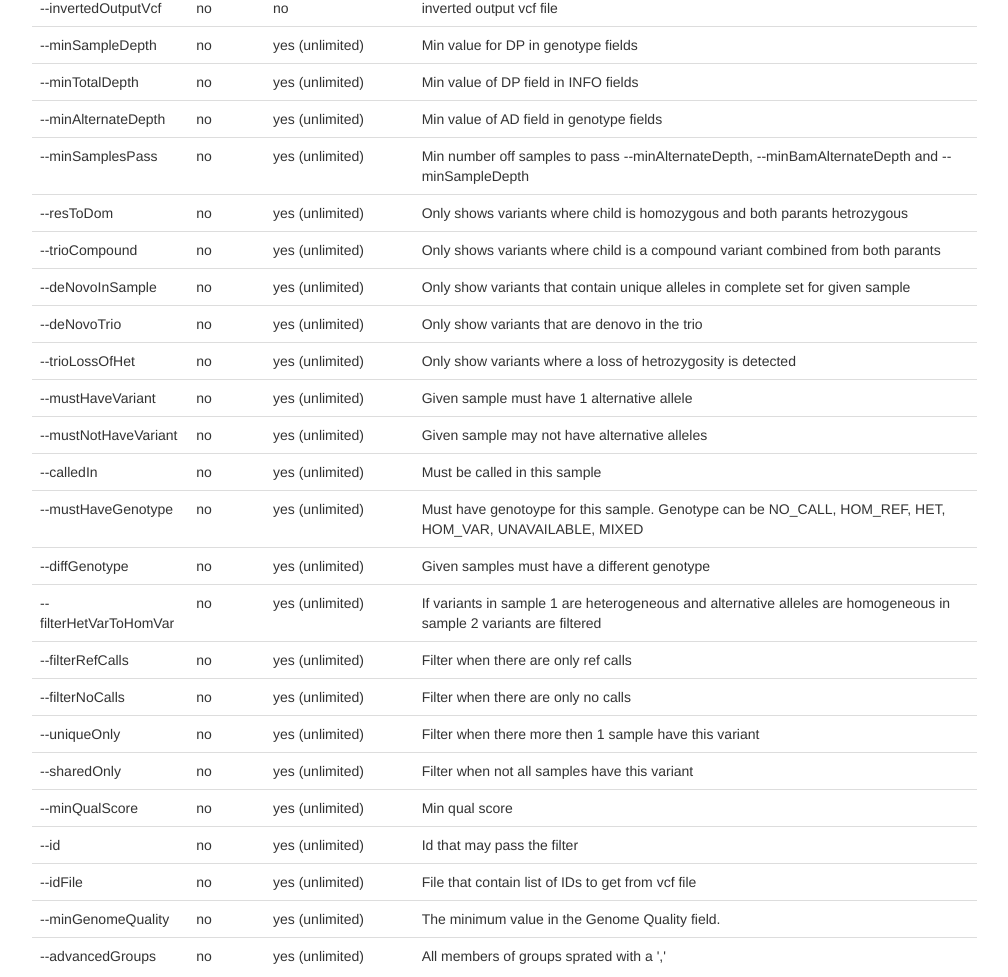
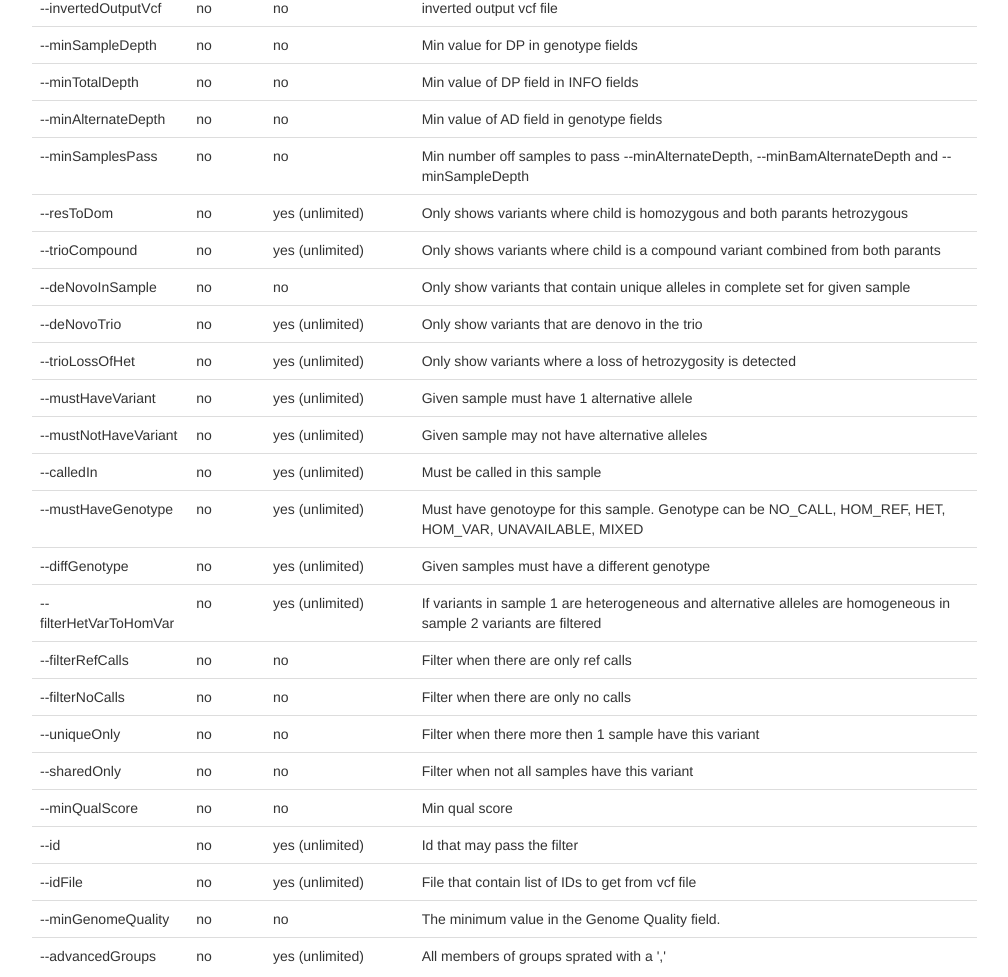
Before and after one commit to biopet/vcffilter, a plain HTML site: page develop/index.html in a window 1280 px wide. Shown: the part 993-1970 px from the top of the page, without its empty margins (233-1241 px from the left). Drawn offline with nearby package versions, Linux system fonts and the light colour scheme.

Commit message:
updated site

```diff
--- a/develop/index.html
+++ b/develop/index.html
@@ -157,25 +157,25 @@
             <tr>
               <td>--minSampleDepth</td>
               <td>no</td>
-              <td>yes (unlimited)</td>
+              <td>no</td>
               <td>Min value for DP in genotype fields</td>
             </tr>
             <tr>
               <td>--minTotalDepth</td>
               <td>no</td>
-              <td>yes (unlimited)</td>
+              <td>no</td>
               <td>Min value of DP field in INFO fields</td>
             </tr>
             <tr>
               <td>--minAlternateDepth</td>
               <td>no</td>
-              <td>yes (unlimited)</td>
+              <td>no</td>
               <td>Min value of AD field in genotype fields</td>
             </tr>
             <tr>
               <td>--minSamplesPass</td>
               <td>no</td>
-              <td>yes (unlimited)</td>
+              <td>no</td>
               <td>Min number off samples to pass --minAlternateDepth, --minBamAlternateDepth and --minSampleDepth</td>
             </tr>
             <tr>
@@ -193,7 +193,7 @@
             <tr>
               <td>--deNovoInSample</td>
               <td>no</td>
-              <td>yes (unlimited)</td>
+              <td>no</td>
               <td>Only show variants that contain unique alleles in complete set for given sample</td>
             </tr>
             <tr>
@@ -247,31 +247,31 @@
             <tr>
               <td>--filterRefCalls</td>
               <td>no</td>
-              <td>yes (unlimited)</td>
+              <td>no</td>
               <td>Filter when there are only ref calls</td>
             </tr>
             <tr>
               <td>--filterNoCalls</td>
               <td>no</td>
-              <td>yes (unlimited)</td>
+              <td>no</td>
               <td>Filter when there are only no calls</td>
             </tr>
             <tr>
               <td>--uniqueOnly</td>
               <td>no</td>
-              <td>yes (unlimited)</td>
+              <td>no</td>
               <td>Filter when there more then 1 sample have this variant</td>
             </tr>
             <tr>
               <td>--sharedOnly</td>
               <td>no</td>
-              <td>yes (unlimited)</td>
+              <td>no</td>
               <td>Filter when not all samples have this variant</td>
             </tr>
             <tr>
               <td>--minQualScore</td>
               <td>no</td>
-              <td>yes (unlimited)</td>
+              <td>no</td>
               <td>Min qual score</td>
             </tr>
             <tr>
@@ -289,7 +289,7 @@
             <tr>
               <td>--minGenomeQuality</td>
               <td>no</td>
-              <td>yes (unlimited)</td>
+              <td>no</td>
               <td>The minimum value in the Genome Quality field.</td>
             </tr>
             <tr>
```
